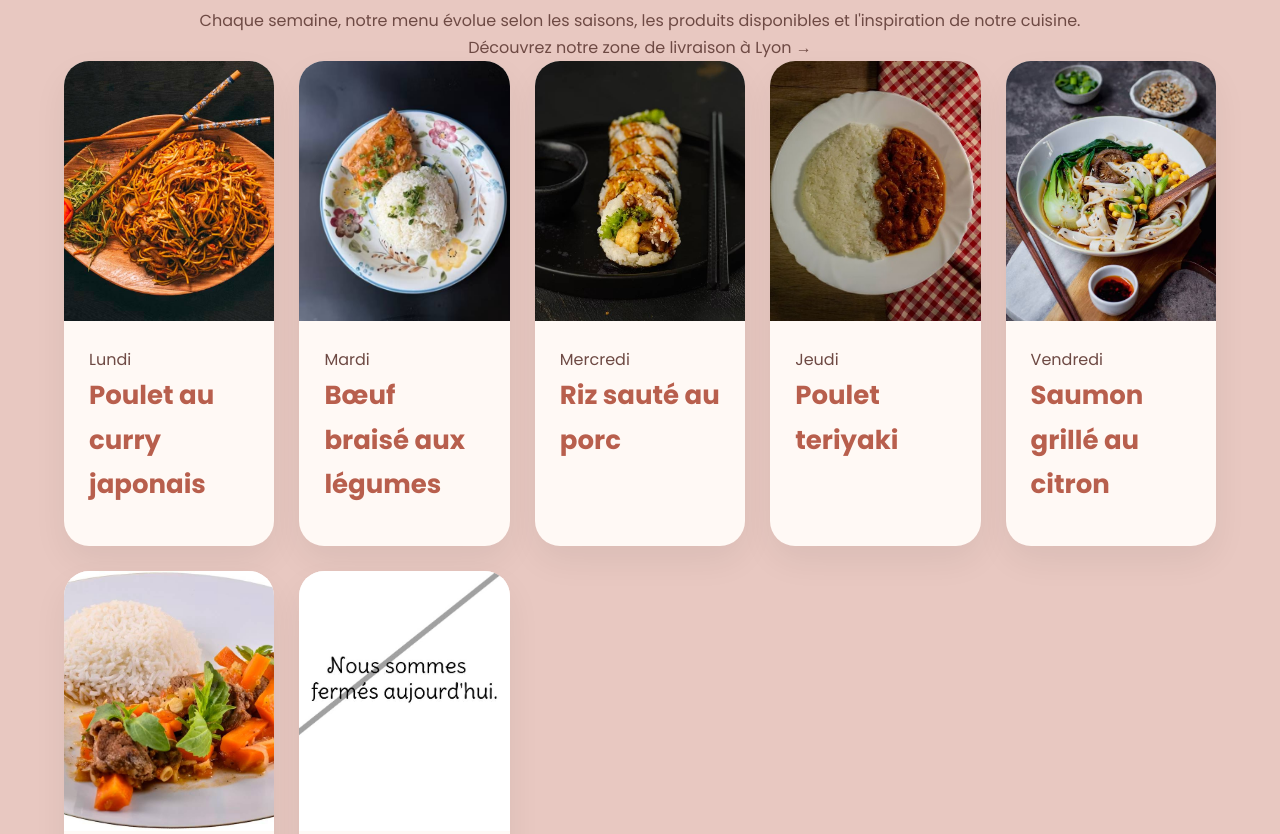
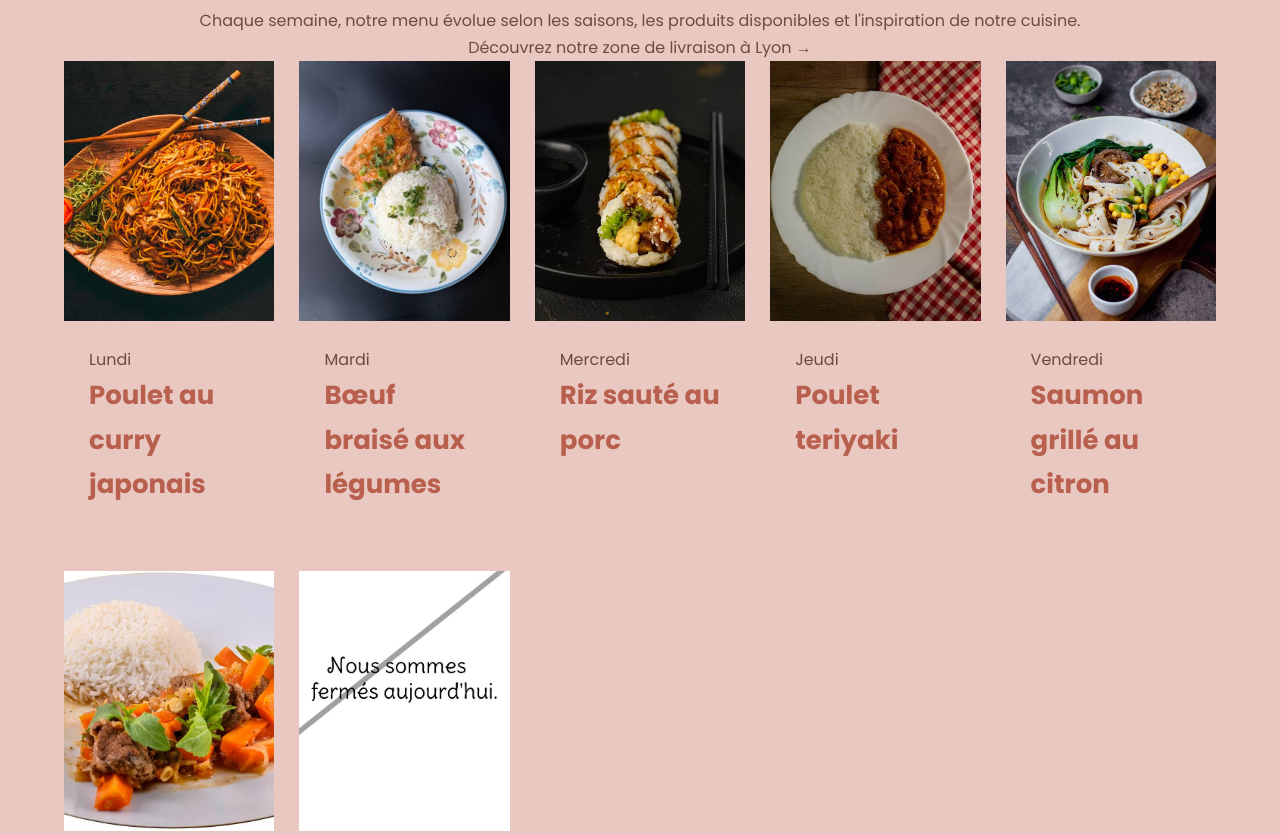
Before and after one commit to yelianying1116/cheriz-boutique, a plain HTML site: page index.html in a window 1280 px wide. Shown: the part 3104-3938 px from the top of the page. Drawn offline with Linux system fonts and the light colour scheme.

Commit message:
Update style.css

```diff
--- a/css/style.css
+++ b/css/style.css
@@ -466,9 +466,13 @@ LAST WEEK MENU
 }
 
 .last-week-grid .menu-card {
-
     width: 100%;
-
+    background: transparent;
+    border-radius: 0;
+    box-shadow: none;
+}
+.last-week-grid .menu-card:hover {
+    transform: none;
 }
 /* ===========================
    COMMENT ÇA FONCTIONNE
```
